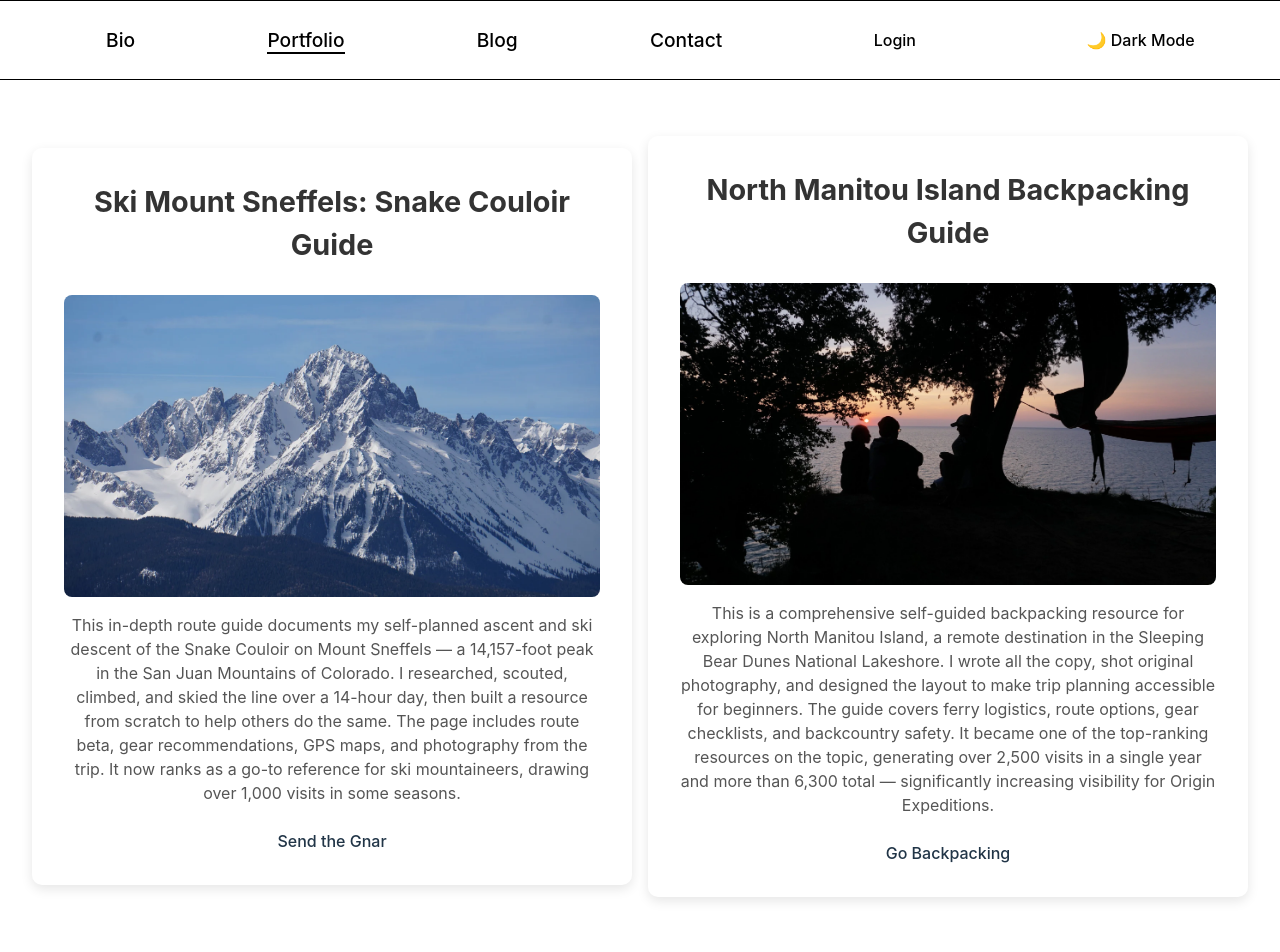
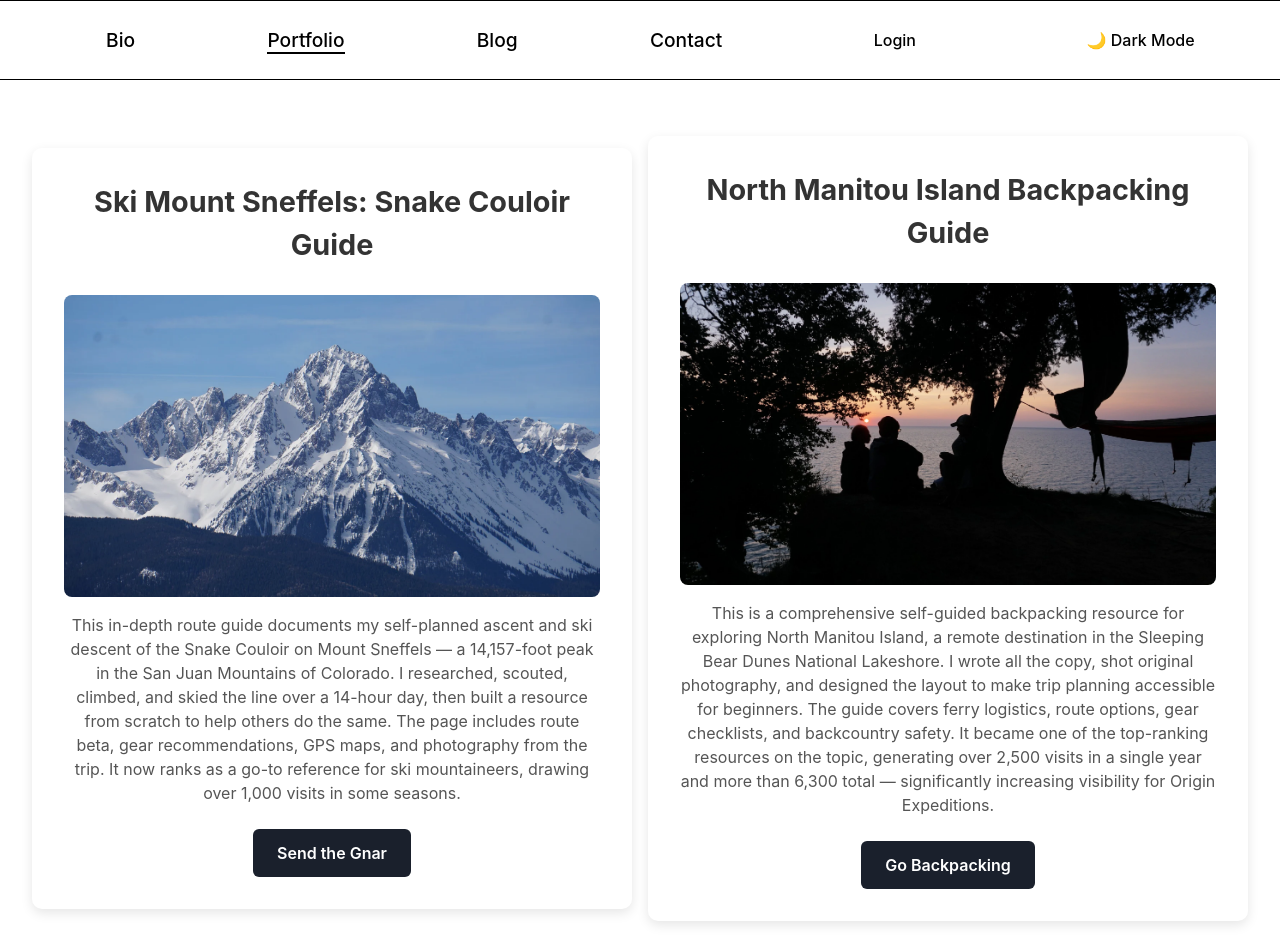
Before and after one commit to napolitanj/joetracks, a React (Vite) app: page /portfolio in a window 1280 px wide. Shown: the top 952 px of the page. Built offline with nearby package versions, Linux system fonts and the light colour scheme.

Commit message:
add buttons to feature page

```diff
--- a/src/components/PortfolioFeature.tsx
+++ b/src/components/PortfolioFeature.tsx
@@ -42,7 +42,12 @@ const PortfolioFeature = ({
         <div className="image-placeholder">No Image</div>
       )}
       <p className="feature-description">{description}</p>
-      <a href={link} target="_blank" rel="noopener noreferrer">
+      <a
+        href={link}
+        target="_blank"
+        rel="noopener noreferrer"
+        className="feature-button"
+      >
         {linkText}
       </a>
     </div>
--- a/src/data/portfolio.json
+++ b/src/data/portfolio.json
@@ -4,7 +4,7 @@
     "title": "Ski Mount Sneffels: Snake Couloir Guide",
     "description": "This in-depth route guide documents my self-planned ascent and ski descent of the Snake Couloir on Mount Sneffels — a 14,157-foot peak in the San Juan Mountains of Colorado. I researched, scouted, climbed, and skied the line over a 14-hour day, then built a resource from scratch to help others do the same. The page includes route beta, gear recommendations, GPS maps, and photography from the trip. It now ranks as a go-to reference for ski mountaineers, drawing over 1,000 visits in some seasons.",
     "image_url": "./images/sneffels/Mount-sneffels-view.webp",
-    "link": "joetracks.com/ski-mount-sneffels",
+    "link": "/ski-mount-sneffels",
     "link_text": "Send the Gnar",
     "position": 1
   },
@@ -13,7 +13,7 @@
     "title": "North Manitou Island Backpacking Guide",
     "description": "This is a comprehensive self-guided backpacking resource for exploring North Manitou Island, a remote destination in the Sleeping Bear Dunes National Lakeshore. I wrote all the copy, shot original photography, and designed the layout to make trip planning accessible for beginners. The guide covers ferry logistics, route options, gear checklists, and backcountry safety. It became one of the top-ranking resources on the topic, generating over 2,500 visits in a single year and more than 6,300 total — significantly increasing visibility for Origin Expeditions.",
     "image_url": "./images/north-manitou/manitou-header.webp",
-    "link": "joetracks.com/north-manitou-island-guide",
+    "link": "/north-manitou-island-guide",
     "link_text": "Go Backpacking",
     "position": 1
   },
@@ -22,7 +22,7 @@
     "title": "Intro to CalTopo: Backcountry Mapping Guide",
     "description": "This guide breaks down the essential features of CalTopo, a powerful online mapping tool for planning wilderness trips. I wrote and illustrated the entire piece to help beginners build confidence with digital maps — covering layers, markers, route tools, and printing options. Designed as a practical, no-jargon walkthrough, the guide has become a popular resource for trip planning and navigation prep, with over 1,500 views to date.",
     "image_url": "./images/howtousecaltopo.png",
-    "link": "joetracks.com/caltopo-guide",
+    "link": "/caltopo-guide",
     "link_text": "Plan a Trip",
     "position": 1
   },
@@ -31,7 +31,7 @@
     "title": "Remote Forecasting Tools for Planning Trips in Snow",
     "description": "This technical article walks readers through how to assess snowpack and avalanche risk remotely using free online tools like weather models, satellite imagery, and avalanche forecasts. I wrote and structured the guide to make complex information approachable for backcountry travelers without formal training. While the piece is niche, it was created as part of an interview assignment — and ultimately helped land me a job offer thanks to its clarity, depth, and practical value.",
     "image_url": "./images/remote-forecasting/skintrack.webp",
-    "link": "joetracks.com/remote-forecasting-tools",
+    "link": "/remote-forecasting-tools",
     "link_text": "Assess the Snow",
     "position": 1
   }
--- a/src/styles/PortfolioFeature.css
+++ b/src/styles/PortfolioFeature.css
@@ -73,3 +73,47 @@ body.dark .feature-container p {
 body.dark .feature-title {
   color: #ccc;
 }
+
+.feature-button {
+  display: inline-block;
+  padding: 0.75em 1.5em;
+  font-size: 1rem;
+  font-weight: 600;
+  color: white;
+  background-color: #1a202c; /* Dark gray */
+  border: none;
+  border-radius: 6px;
+  text-decoration: none;
+  text-align: center;
+  transition: background-color 0.3s ease, transform 0.2s ease;
+}
+
+.feature-button:hover,
+.feature-button:focus {
+  background-color: #2d3748;
+  transform: translateY(-1px);
+}
+
+.feature-button:active {
+  transform: translateY(0);
+  background-color: #4a5568;
+}
+
+@media (max-width: 500px) {
+  .feature-button {
+    width: 100%;
+    display: block;
+    box-sizing: border-box;
+  }
+}
+
+/* Dark mode override */
+body.dark .feature-button {
+  background-color: #edf2f7;
+  color: #1a202c;
+}
+
+body.dark .feature-button:hover,
+body.dark .feature-button:focus {
+  background-color: #e2e8f0;
+}
```
Also changed, not shown: 6 other files (tests, documents, lock files or other folders).
